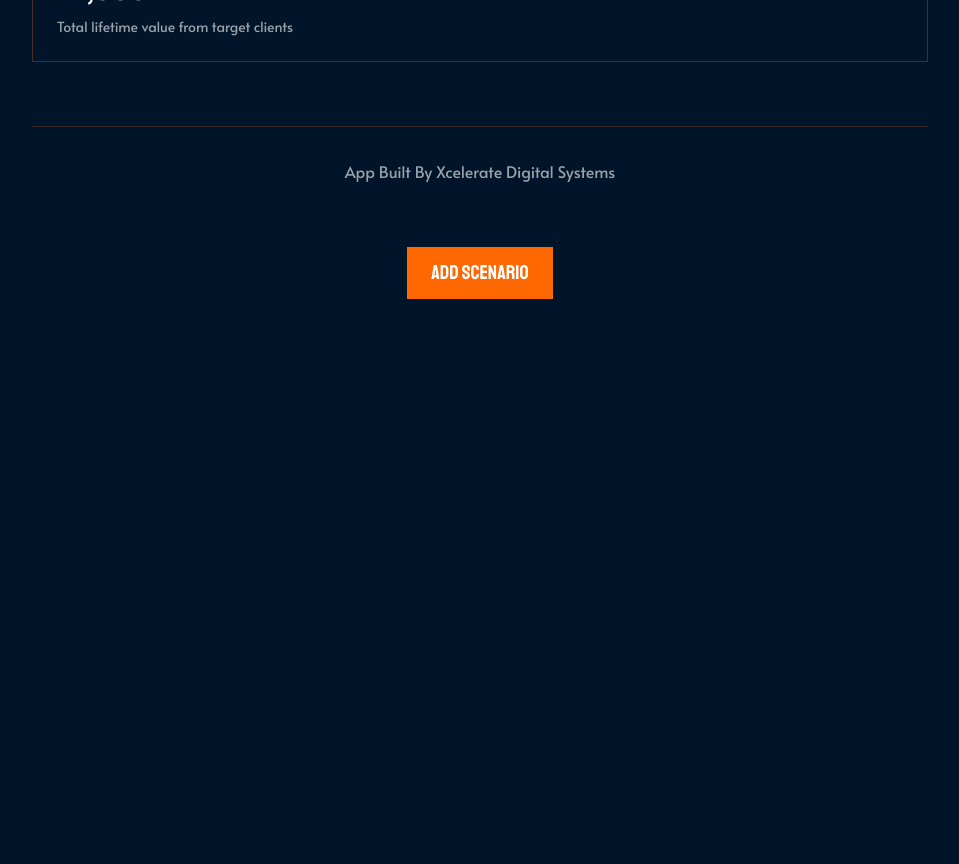
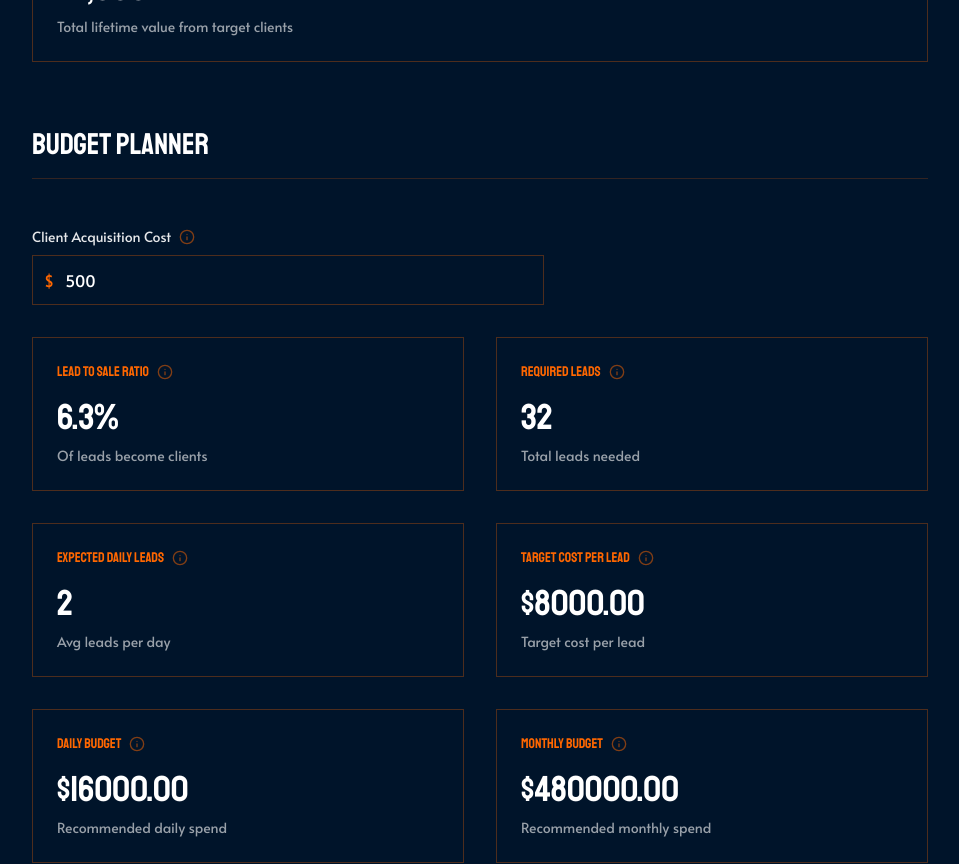
Before and after one commit to jack-xcelerate/sales-calculator, a Next.js app: page / in a window 1280 px wide. Shown: the part 2180-3044 px from the top of the page, without its empty margins (160-1119 px from the left). Before the commit the page ends 2479 px from the top, so only its background shows below. Built offline with nearby package versions, Linux system fonts and the light colour scheme.

Commit message:
Update sales calculator with fixed calculations and improved metrics

```diff
--- a/app/components/sales-calculator.tsx
+++ b/app/components/sales-calculator.tsx
@@ -281,7 +281,8 @@ const SalesCalculator = ({ inputs: initialInputs }: { inputs: Inputs }) => {
       label: "Proposal Rate",
       key: "proposalRate" as keyof Inputs,
       suffix: "%",
-      tooltipContent: "Percentage of sales calls that result in sending a proposal",
+      tooltipContent:
+        "Percentage of sales calls that result in sending a proposal",
     },
     {
       label: "Client Won Rate",
@@ -435,6 +436,82 @@ const SalesCalculator = ({ inputs: initialInputs }: { inputs: Inputs }) => {
               />
             </div>
           </div>
+
+          {/* Budget Planner Section */}
+          <div className="space-y-8">
+            <SectionHeader title="Budget Planner" />
+            <div className="max-w-lg mb-8">
+              <InputField
+                label="Client Acquisition Cost"
+                value={inputs.clientSpend}
+                onChange={(e) =>
+                  setInputs((prev) => ({
+                    ...prev,
+                    clientSpend: Number(e.target.value),
+                  }))
+                }
+                prefix="$"
+                tooltipContent="Maximum amount you're willing to spend to acquire one new client"
+              />
+            </div>
+            <div className="grid grid-cols-1 md:grid-cols-2 gap-8">
+              <MetricCard
+                label="Lead To Sale Ratio"
+                value={`${metrics.leadToSale.toFixed(1)}%`} // Updated to display as a percentage
+                subtitle="Of leads become clients"
+                tooltipContent="Percentage of leads that convert into paying clients"
+              />
+              <MetricCard
+                label="Required Leads"
+                value={metrics.estLeads}
+                subtitle="Total leads needed"
+                tooltipContent="Number of leads required to reach your client goal"
+              />
+              <MetricCard
+                label="Expected Daily Leads"
+                value={metrics.estLeads > 0 ? Math.ceil(metrics.estLeads / 30) : 0}
+                subtitle="Avg leads per day"
+                tooltipContent="Number of leads you need to generate each day"
+              />
+              <MetricCard
+                label="Target Cost Per Lead"
+                value={
+                  metrics.leadToSale > 0
+                    ? `$${(inputs.clientSpend * (100 / metrics.leadToSale)).toFixed(2)}`
+                    : "$0.00"
+                }
+                subtitle="Target cost per lead"
+                tooltipContent="Maximum amount you should spend to acquire each lead based on lead-to-sale ratio"
+              />
+              <MetricCard
+                label="Daily Budget"
+                value={
+                  metrics.leadToSale > 0 && metrics.estLeads > 0
+                    ? `$${(
+                        Math.ceil(metrics.estLeads / 30) *
+                        (inputs.clientSpend * (100 / metrics.leadToSale))
+                      ).toFixed(2)}`
+                    : "$0.00"
+                }
+                subtitle="Recommended daily spend"
+                tooltipContent="Suggested daily advertising budget based on expected daily leads and target cost per lead"
+              />
+              <MetricCard
+                label="Monthly Budget"
+                value={
+                  metrics.leadToSale > 0 && metrics.estLeads > 0
+                    ? `$${(
+                        (Math.ceil(metrics.estLeads / 30) *
+                          (inputs.clientSpend * (100 / metrics.leadToSale))) *
+                        30
+                      ).toFixed(2)}`
+                    : "$0.00"
+                }
+                subtitle="Recommended monthly spend"
+                tooltipContent="Total monthly budget needed to reach your goals based on daily spend"
+              />
+            </div>
+          </div>
         </div>
       </div>
 
```
